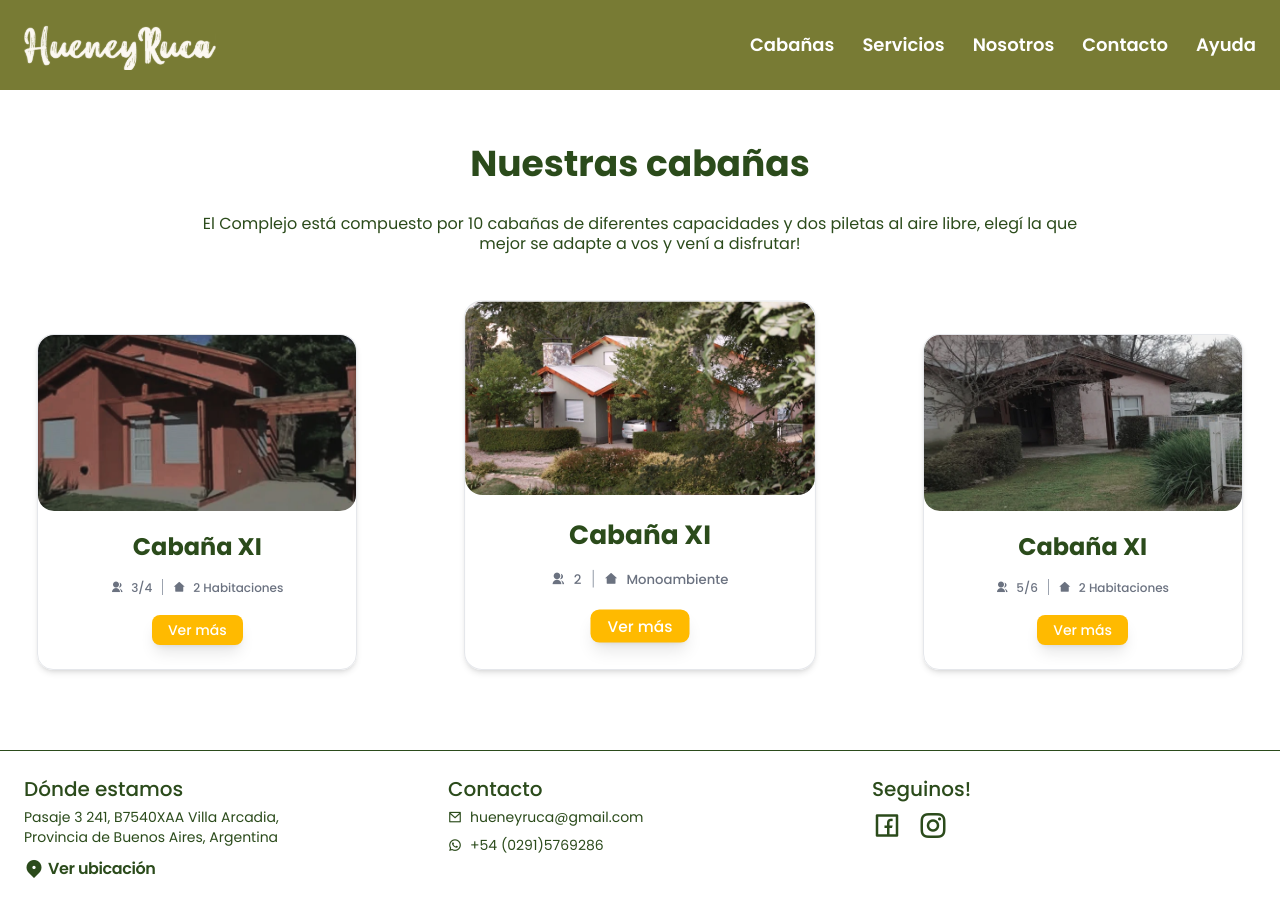
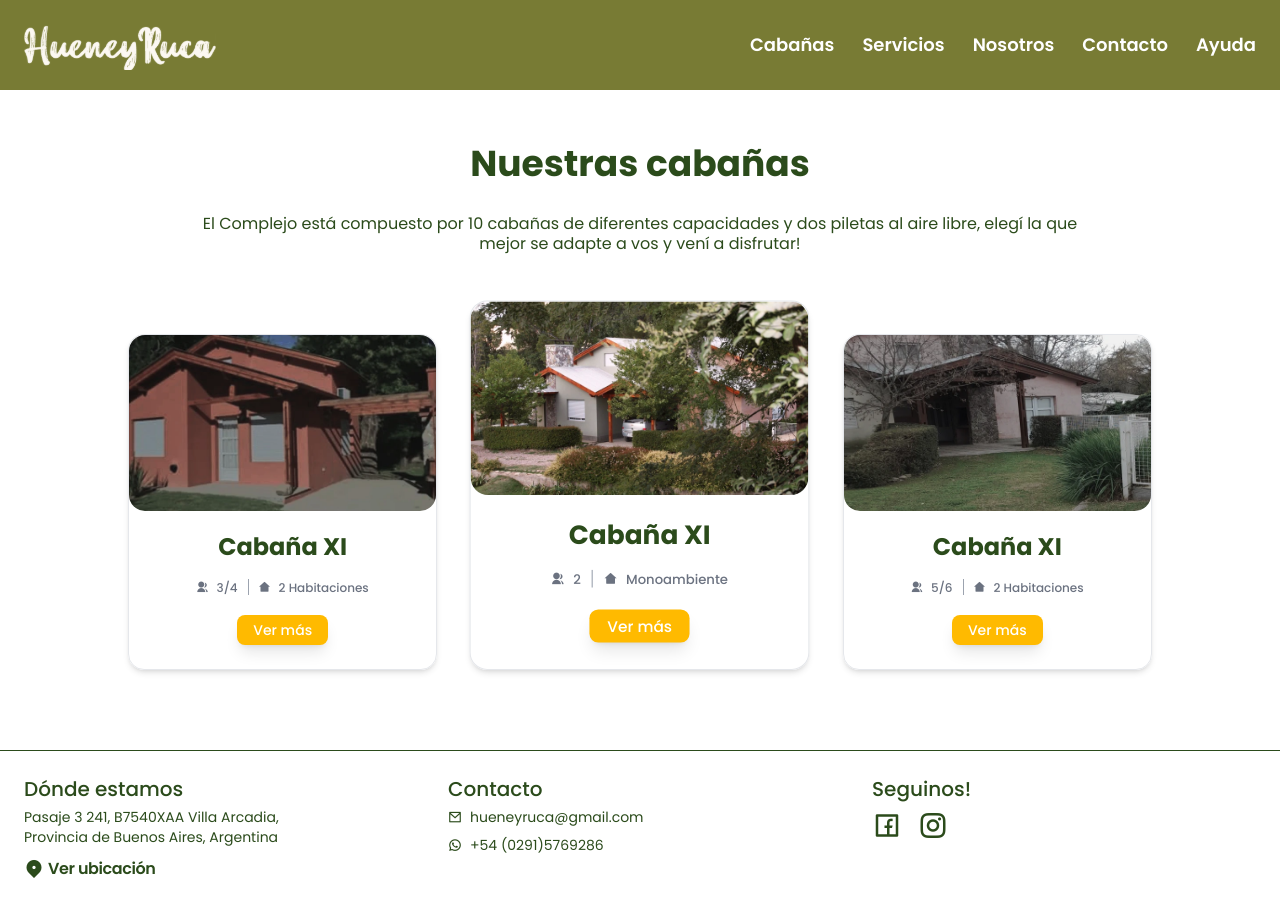
Before and after one commit to jeromanp/segunde-demo-pf-henry, a Next.js app: page /cabanas in a window 1280 px wide. Built offline with nearby package versions, Linux system fonts and the light colour scheme.

Commit message:
fix Vista previa cabanas

```diff
--- a/src/pages/cabanas.jsx
+++ b/src/pages/cabanas.jsx
@@ -32,7 +32,7 @@ export default function Cabins(){
 
 				<div className="grid gap-10 pt-14 pb-20
 												md:grid-cols-3 md:gap-4
-												lg:gap-12 lg:pt-20">
+												lg:gap-12 lg:pt-20 max-w-5xl mx-auto">
 
 					<div>
 						<div className={ card_class }>
```
